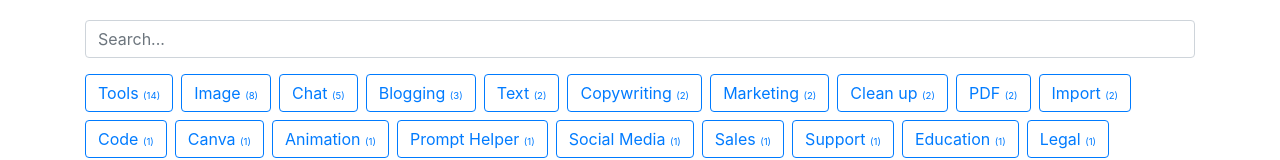
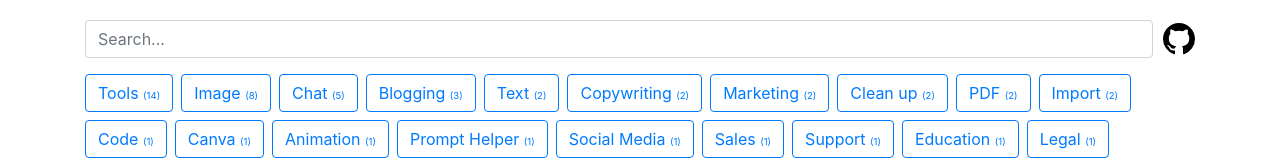
Before and after one commit to AgrawalAshishS/AiWebsiteList, a plain HTML site: page index.html in a window 1280 px wide. Shown: the top 160 px of the page. Drawn offline with nearby package versions, Linux system fonts and the light colour scheme.

Commit message:
Added github repo link to page.

```diff
--- a/index.html
+++ b/index.html
@@ -19,14 +19,20 @@
     </head>
     <body>
         <div class="container">
-            <input id="search-input" type="text" placeholder="Search..." class="form-control mb-3">
+            <div class="d-flex justify-content-between align-items-center mb-3">
+                <input id="search-input" type="text" placeholder="Search..." class="form-control">
+                <a href="https://github.com/AgrawalAshishS/ListAI" target="_blank">
+                    <svg height="32" aria-hidden="true" viewBox="0 0 16 16" version="1.1" width="32" data-view-component="true" class="octicon octicon-mark-github v-align-middle">
+                        <path d="M8 0c4.42 0 8 3.58 8 8a8.013 8.013 0 0 1-5.45 7.59c-.4.08-.55-.17-.55-.38 0-.27.01-1.13.01-2.2 0-.75-.25-1.23-.54-1.48 1.78-.2 3.65-.88 3.65-3.95 0-.88-.31-1.59-.82-2.15.08-.2.36-1.02-.08-2.12 0 0-.67-.22-2.2.82-.64-.18-1.32-.27-2-.27-.68 0-1.36.09-2 .27-1.53-1.03-2.2-.82-2.2-.82-.44 1.1-.16 1.92-.08 2.12-.51.56-.82 1.28-.82 2.15 0 3.06 1.86 3.75 3.64 3.95-.23.2-.44.55-.51 1.07-.46.21-1.61.55-2.33-.66-.15-.24-.6-.83-1.23-.82-.67.01-.27.38.01.53.34.19.73.9.82 1.13.16.45.68 1.31 2.69.94 0 .67.01 1.3.01 1.49 0 .21-.15.45-.55.38A7.995 7.995 0 0 1 0 8c0-4.42 3.58-8 8-8Z"></path>
+                    </svg>
+                </a>
+            </div>
             <div id="tags-cloud" class="mb-3"></div>
             <div id="cards-container" class="row"></div>
             <nav aria-label="Page navigation" class="mt-3">
                 <ul id="pagination" class="pagination justify-content-center"></ul>
             </nav>
         </div>
-
         <script id="card-template" type="text/x-handlebars-template">
             {{#each this}}
             <div class="col-md-4 mb-3">
--- a/styles.css
+++ b/styles.css
@@ -21,3 +21,6 @@
 .btn small{
     font-size: 60%;
 }
+#search-input{
+    margin-right: 10px;
+}
```
